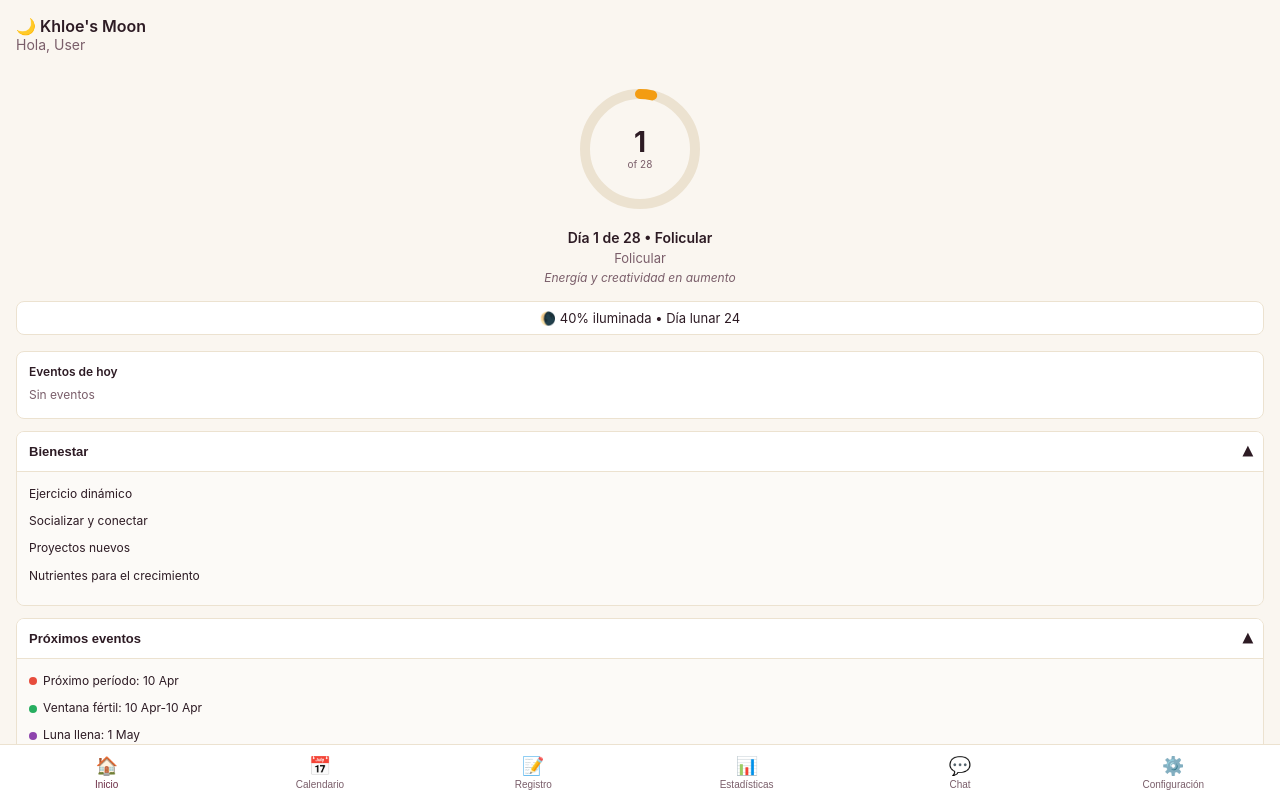
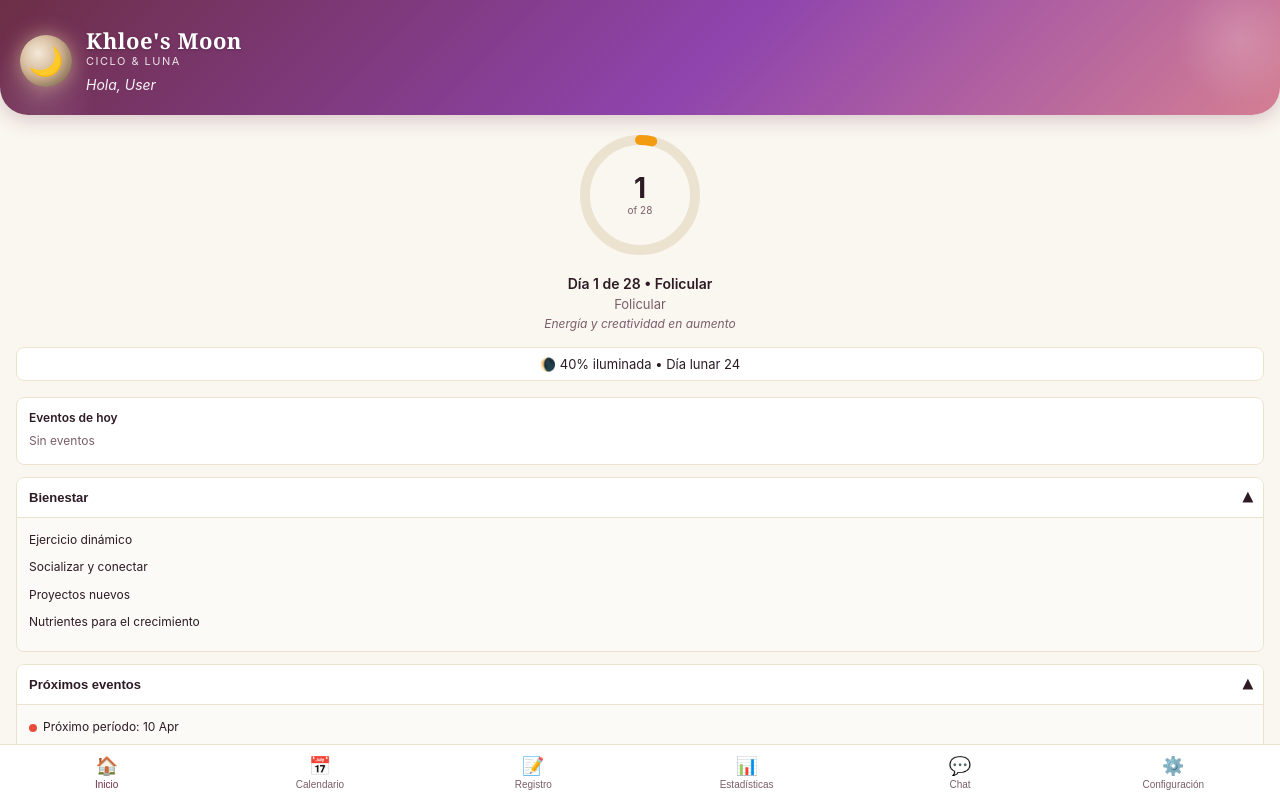
Before and after one commit to naguall/khloesmoon, a plain HTML site: page index.html in a window 1280 px wide. Drawn offline with Linux system fonts and the light colour scheme.

Commit message:
v18: branded home header with gradient and moon logo, multi-event UX clearer

```diff
--- a/index.html
+++ b/index.html
@@ -209,20 +209,81 @@
 
         /* HOME SCREEN */
         .app-header {
+            position: relative;
+            margin: -16px -16px 20px -16px;
+            padding: 28px 20px 22px 20px;
+            background: linear-gradient(135deg, #6D2E46 0%, #8E44AD 55%, #D47F93 100%);
+            color: var(--white);
+            border-radius: 0 0 28px 28px;
+            box-shadow: 0 4px 20px rgba(109, 46, 70, 0.25);
+            overflow: hidden;
+        }
+        .app-header::before {
+            content: '';
+            position: absolute;
+            top: -30px;
+            right: -30px;
+            width: 140px;
+            height: 140px;
+            background: radial-gradient(circle, rgba(255,255,255,0.18) 0%, rgba(255,255,255,0) 65%);
+            border-radius: 50%;
+            pointer-events: none;
+        }
+        .app-header::after {
+            content: '';
+            position: absolute;
+            bottom: -40px;
+            left: -20px;
+            width: 120px;
+            height: 120px;
+            background: radial-gradient(circle, rgba(255,255,255,0.12) 0%, rgba(255,255,255,0) 65%);
+            border-radius: 50%;
+            pointer-events: none;
+        }
+        .app-header-content {
+            position: relative;
+            z-index: 1;
             display: flex;
             align-items: center;
-            justify-content: space-between;
-            margin-bottom: 20px;
+            gap: 14px;
+        }
+        .app-logo {
+            width: 52px;
+            height: 52px;
+            border-radius: 50%;
+            background: radial-gradient(circle at 35% 35%, #F4E9D8 0%, #D4B796 45%, #8B6F52 100%);
+            display: flex;
+            align-items: center;
+            justify-content: center;
+            font-size: 28px;
+            box-shadow: 0 0 20px rgba(255, 236, 179, 0.5), inset -4px -4px 10px rgba(0,0,0,0.15);
+            flex-shrink: 0;
+        }
+        .app-header-text {
+            flex: 1;
+            min-width: 0;
         }
         .app-title {
-            font-size: 16px;
-            font-weight: 600;
-            color: var(--text);
+            font-size: 22px;
+            font-weight: 700;
+            color: var(--white);
+            letter-spacing: 0.5px;
+            text-shadow: 0 1px 3px rgba(0,0,0,0.25);
+            font-family: 'Georgia', 'Times New Roman', serif;
+            line-height: 1.1;
+        }
+        .app-tagline {
+            font-size: 11px;
+            color: rgba(255,255,255,0.85);
+            letter-spacing: 1.5px;
+            text-transform: uppercase;
+            margin-top: 2px;
         }
         .greeting {
             font-size: 14px;
-            color: var(--secondary);
-            margin-bottom: 16px;
+            color: rgba(255,255,255,0.95);
+            margin-top: 8px;
+            font-style: italic;
         }
         .cycle-ring-container {
             display: flex;
@@ -648,15 +709,20 @@
         }
         .add-event-btn {
             width: 100%;
-            padding: 10px;
-            background: var(--wine);
+            padding: 12px;
+            background: linear-gradient(135deg, var(--wine) 0%, var(--luteal) 100%);
             color: white;
             border: none;
-            border-radius: 8px;
-            font-size: 13px;
-            font-weight: 600;
+            border-radius: 10px;
+            font-size: 14px;
+            font-weight: 700;
             cursor: pointer;
-            margin-top: 10px;
+            margin-top: 12px;
+            box-shadow: 0 2px 8px rgba(109,46,70,0.3);
+            letter-spacing: 0.3px;
+        }
+        .add-event-btn:active {
+            transform: scale(0.98);
         }
         .day-info {
             background: var(--white);
@@ -952,9 +1018,13 @@
             <!-- HOME SCREEN -->
             <div id="home-screen" class="screen active">
                 <div class="app-header">
-                    <div>
-                        <div class="app-title">🌙 Khloe's Moon</div>
-                        <div class="greeting" id="greeting">Hola, Usuario</div>
+                    <div class="app-header-content">
+                        <div class="app-logo">🌙</div>
+                        <div class="app-header-text">
+                            <div class="app-title">Khloe's Moon</div>
+                            <div class="app-tagline" id="app-tagline">Cycle & Luna Tracker</div>
+                            <div class="greeting" id="greeting">Hola, Usuario</div>
+                        </div>
                     </div>
                 </div>
 
@@ -1201,7 +1271,7 @@
                 <div class="settings-group">
                     <button class="settings-btn" onclick="forceUpdate()" id="force-update-btn">Force Update</button>
                     <div class="settings-item" style="font-size: 11px; color: var(--secondary); margin-top: 6px;">
-                        <span id="version-label">Version</span>: <span id="app-version">v17</span>
+                        <span id="version-label">Version</span>: <span id="app-version">v18</span>
                     </div>
                 </div>
 
@@ -1363,6 +1433,8 @@
                 notifications_denied: 'Notificaciones denegadas por el navegador',
                 enable_notifications: 'Activar notificaciones',
                 add_event_btn: '+ Añadir evento',
+                add_another_event: '+ Añadir otro evento',
+                app_tagline: 'Ciclo & Luna',
                 notification_title: 'Khloe\'s Moon',
                 diary: 'Diario',
                 save: 'Guardar',
@@ -1531,6 +1603,8 @@
                 notifications_denied: 'Notifications denied by browser',
                 enable_notifications: 'Enable notifications',
                 add_event_btn: '+ Add event',
+                add_another_event: '+ Add another event',
+                app_tagline: 'Cycle & Luna',
                 notification_title: "Khloe's Moon",
                 diary: 'Diary',
                 save: 'Save',
@@ -2641,6 +2715,9 @@
         }
 
         function updateLabels() {
+            const tagline = document.getElementById('app-tagline');
+            if (tagline) tagline.textContent = _('app_tagline');
+
             document.querySelectorAll('.tab-label').forEach(el => {
                 const key = el.dataset.key;
                 if (key) el.textContent = _(key);
@@ -3144,7 +3221,10 @@ You are a warm, knowledgeable wellness assistant specialized in menstrual health
 
             document.getElementById('day-info-content').innerHTML = content;
             const addBtn = document.getElementById('add-event-btn');
-            if (addBtn) addBtn.textContent = _('add_event_btn');
+            if (addBtn) {
+                // Show different label based on whether events exist (emphasize multi-event support)
+                addBtn.textContent = dayEvents.length > 0 ? _('add_another_event') : _('add_event_btn');
+            }
             dayInfo.style.display = 'block';
         }
 
--- a/sw.js
+++ b/sw.js
@@ -1,4 +1,4 @@
-const CACHE_NAME = 'khloesmoon-v17';
+const CACHE_NAME = 'khloesmoon-v18';
 const ASSETS = [
   './',
   './index.html',
```
